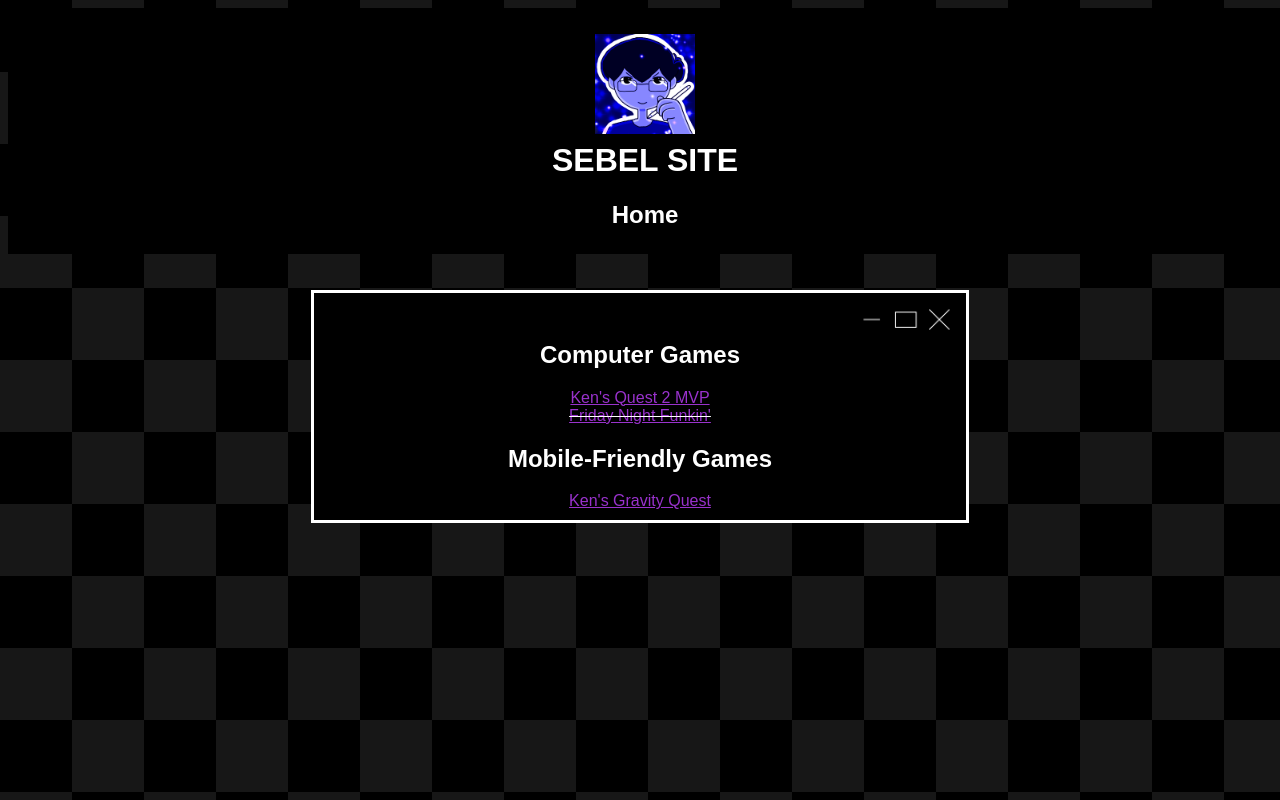
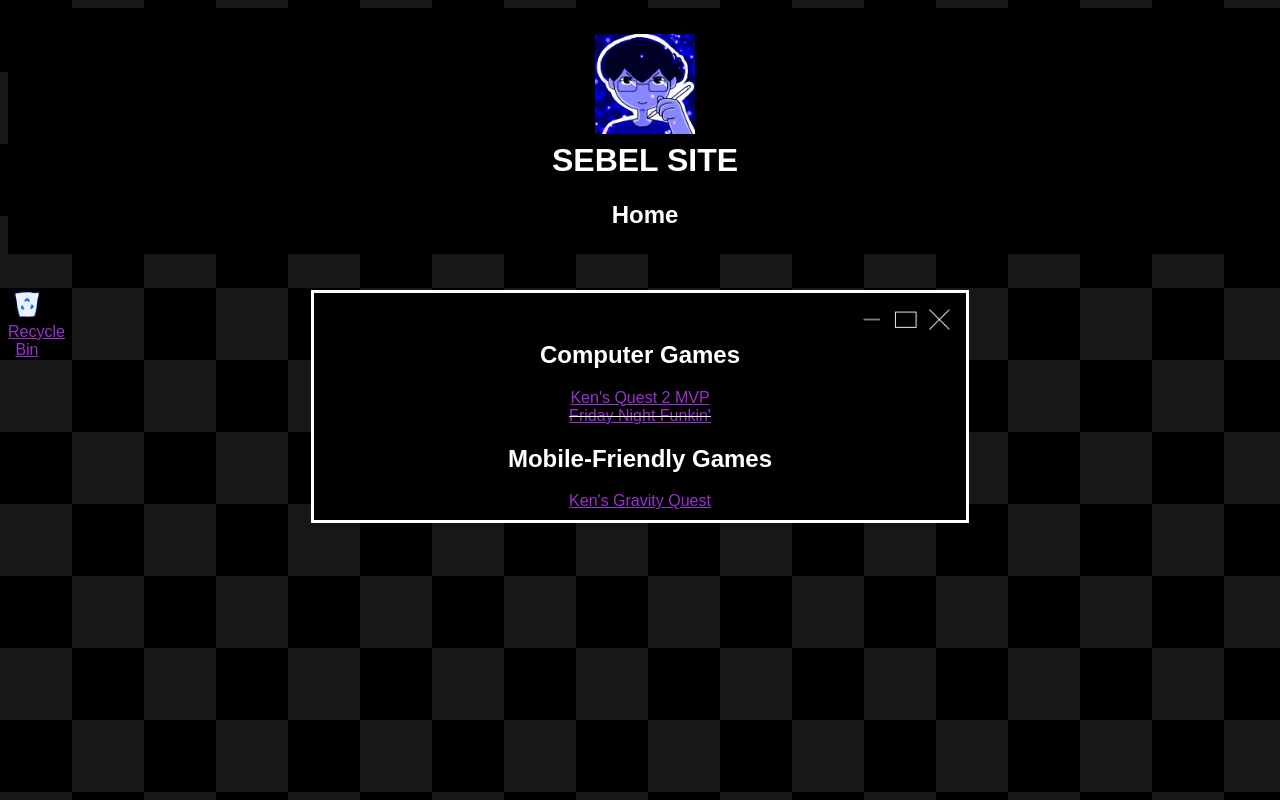
Before and after one commit to sebelDev/sebelpage, a plain HTML site: page index.html in a window 1280 px wide. Drawn offline with Linux system fonts and the light colour scheme.

Commit message:
Added links and icons

```diff
--- a/index.html
+++ b/index.html
@@ -21,6 +21,16 @@
     </div>
     <br>
     <br>
+
+    <span class="linksidebar">
+
+        <a href="https://www.youtube.com/watch?v=EPcho0ObHMQ">
+            <img src="assets/images/links/Bin.png" width="75%">
+            Recycle Bin
+        </a>
+
+    </span>
+
     <body>
 
         <div class="center">
--- a/style.css
+++ b/style.css
@@ -48,3 +48,14 @@ a {
     vertical-align: top;
     width: 100px;
 }
+
+/* sidebar for links */
+.linksidebar {
+
+    float: left;
+    width: 3%;
+    vertical-align: top;
+    text-align: center;
+    align-content: center;
+
+}
```
Also changed, not shown: assets/images/links/Bin.png (added), assets/images/links/Folder.png (added).
